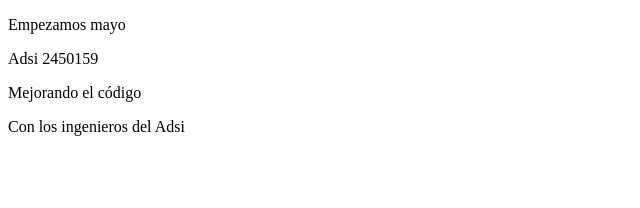
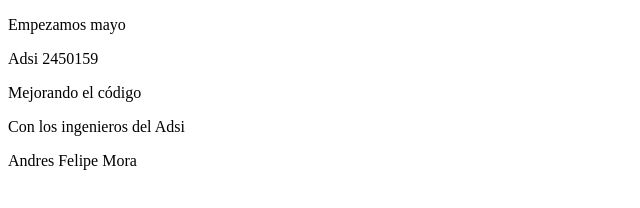
Before and after one commit to morita100604/Almacen-ADSI, a plain HTML site: page index.html in a window 1280 px wide. Shown: the whole page, without its empty margins (0-640 px from the left). Drawn offline with Linux system fonts and the light colour scheme.

Commit message:
Update index.html
Actualizando código

```diff
--- a/index.html
+++ b/index.html
@@ -11,5 +11,6 @@
     <p>Adsi 2450159</p>
     <p>Mejorando el código</p>
     <p>Con los ingenieros del Adsi</p>
+    <p>Andres Felipe Mora</p>
 </body>
 </html>
```
